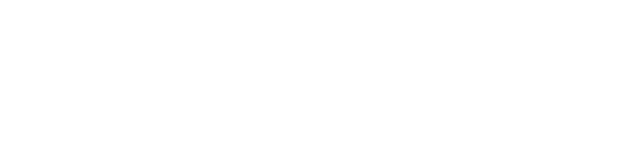
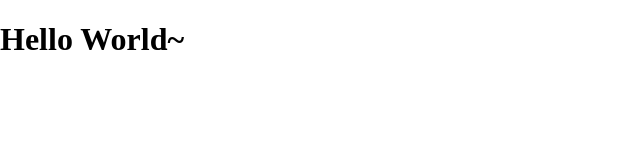
Before and after one commit to Yo0GuitarIT/template-test, a plain HTML site: page index.html in a window 1280 px wide. Shown: the whole page, without its empty margins (0-640 px from the left). Drawn offline with Linux system fonts and the light colour scheme.

Commit message:
Hello world

```diff
--- a/index.html
+++ b/index.html
@@ -12,7 +12,7 @@
 </head>
 
 <body>
-    <i class="fa-regular fa-ufo"></i>
+    <h1>Hello World~</h1>
 
     <!-- Script-->
     <script src="script.js"></script>
```
